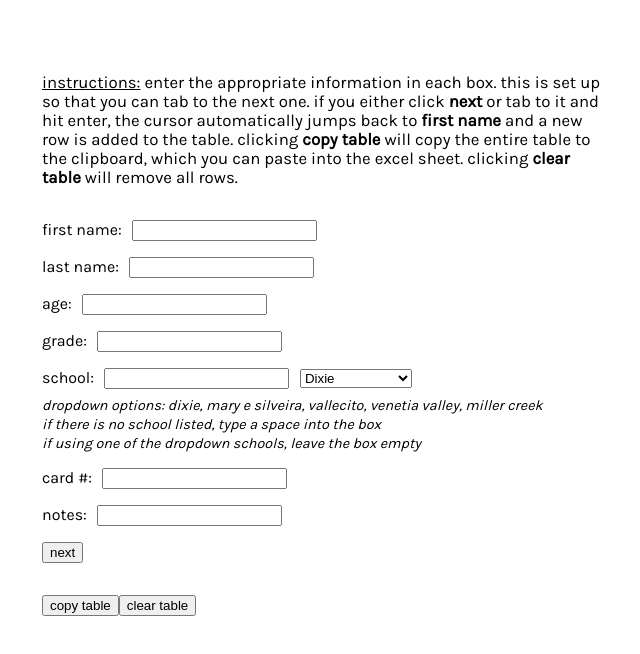
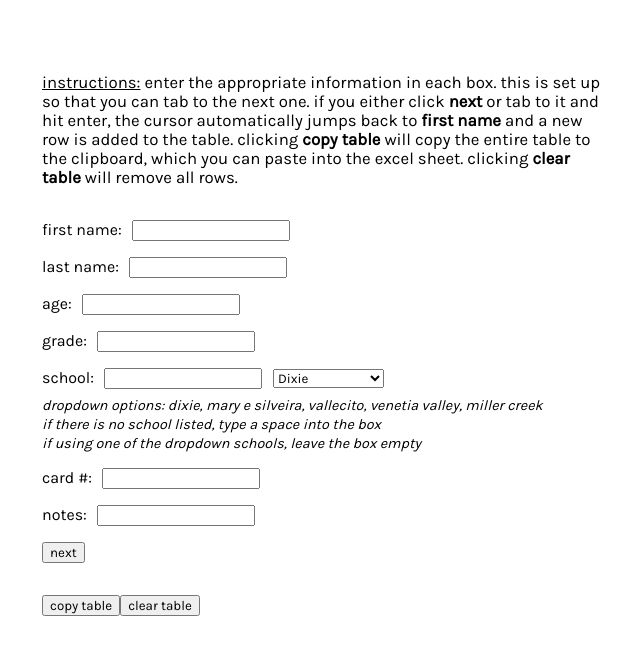
Before and after one commit to annaq2001/library, a plain HTML site: page index.html in a window 1280 px wide. Shown: the whole page, without its empty margins (30-670 px from the left). Drawn offline with Linux system fonts and the light colour scheme.

Commit message:
changed the font of the buttons

```diff
--- a/index.html
+++ b/index.html
@@ -30,6 +30,9 @@
   table {
     text-transform: capitalize;
     margin-top: 2em;
+  }
+  button, input, select {
+    font-family: 'Karla', sans-serif;
   }
   </style>
 </head>
```
